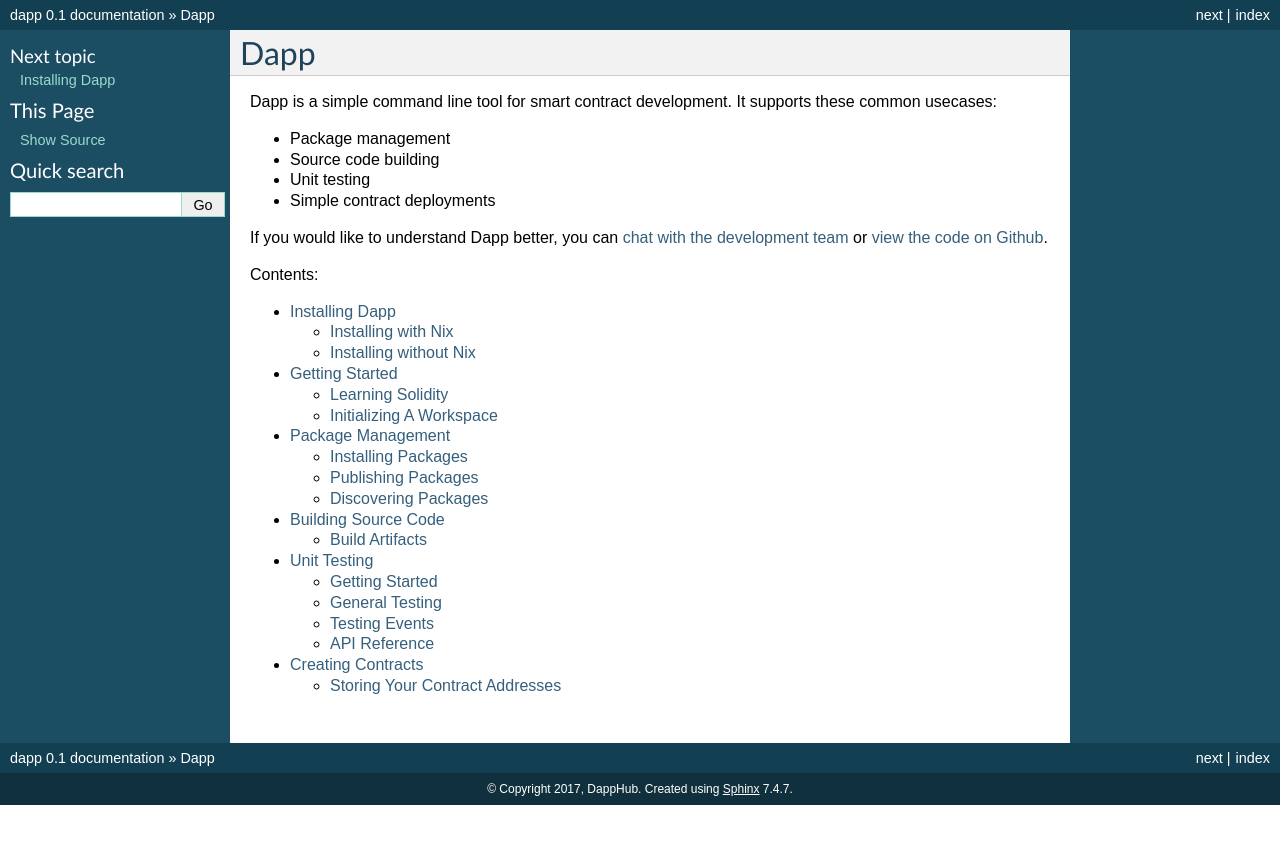
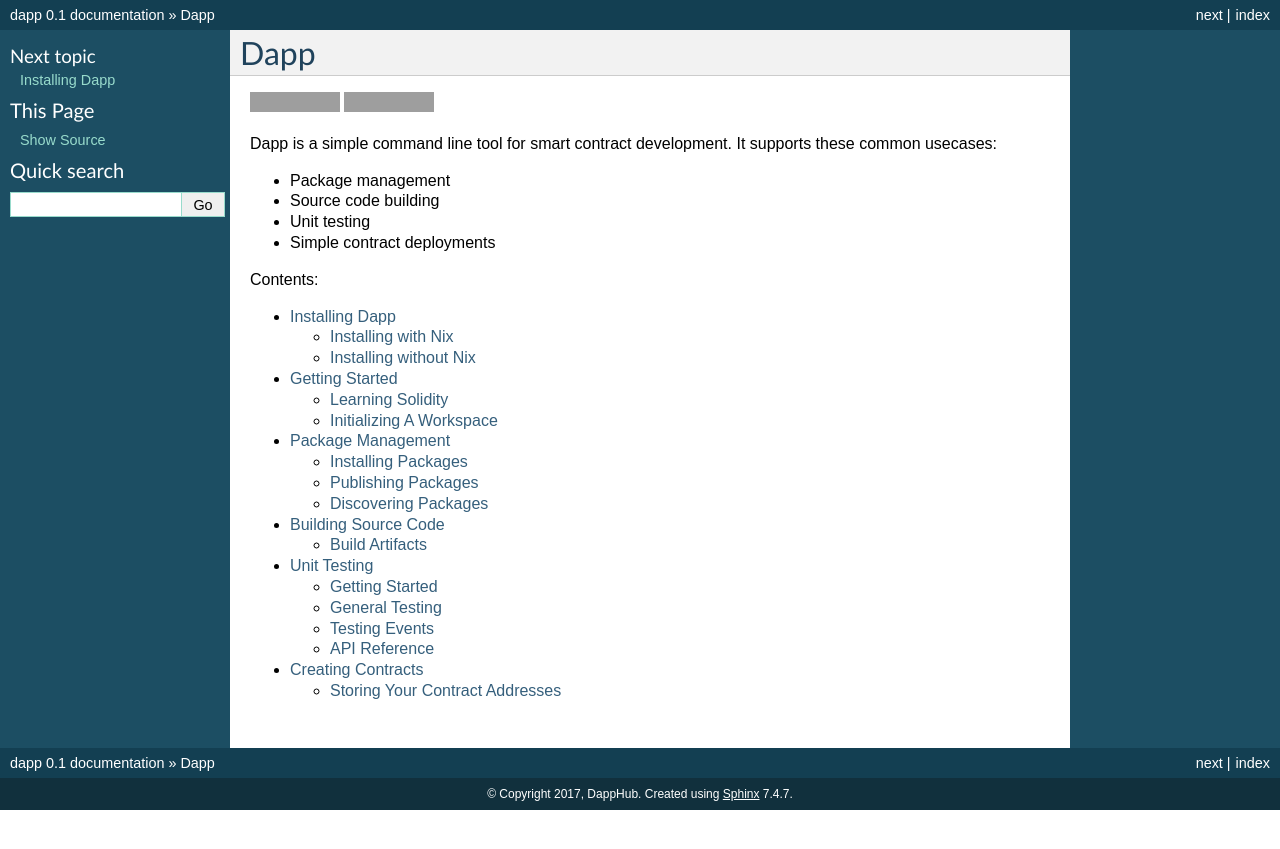
Before and after one commit to dapphub/dapptools, a Sphinx documentation site: the page built from docs/index.rst, in a window 1280 px wide. Shown: the top 849 px of the page. Built offline with Sphinx 7.4.7, drawn with Linux system fonts in a browser that asks for light colours; grey boxes are pictures that could not be loaded.

Commit message:
Update index.rst

```diff
--- a/docs/index.rst
+++ b/docs/index.rst
@@ -6,14 +6,20 @@
 Dapp
 ================================
 
+.. |github| image:: https://img.shields.io/badge/view%20source-github-blue.svg?style=flat-square
+   :target: https://github.com/dapphub/dapp
+
+.. |chat| image:: https://img.shields.io/badge/community-chat-blue.svg?style=flat-square
+   :target: https://dapphub.chat
+
+|github|  |chat|
+
 Dapp is a simple command line tool for smart contract development. It supports these common usecases:
 
 * Package management
 * Source code building
 * Unit testing
 * Simple contract deployments
-
-If you would like to understand Dapp better, you can `chat with the development team <https://dapphub.chat/channel/dapp-cli>`_ or `view the code on Github <https://github.com/dapphub/dapp>`_.
 
 
 
```
